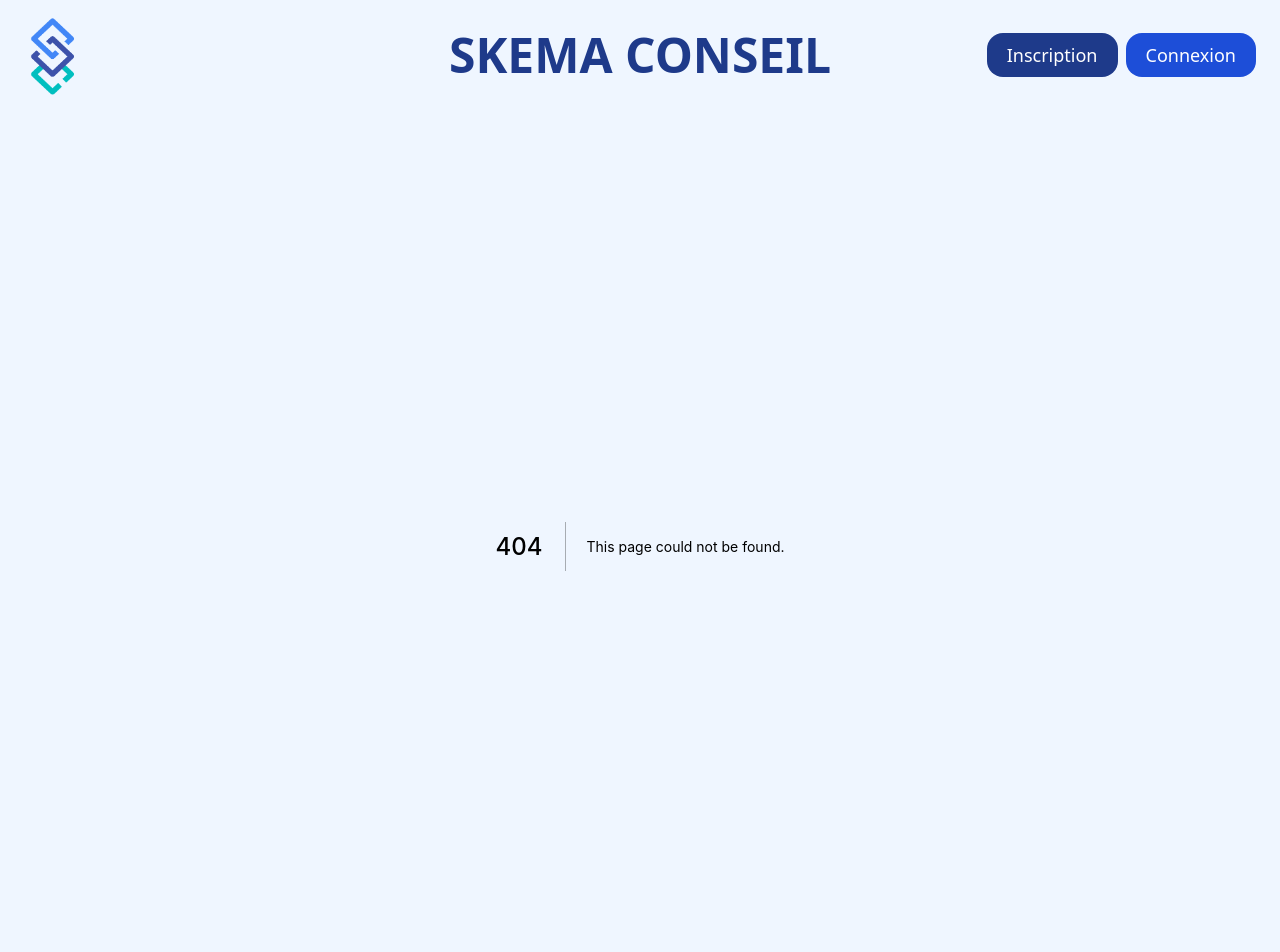
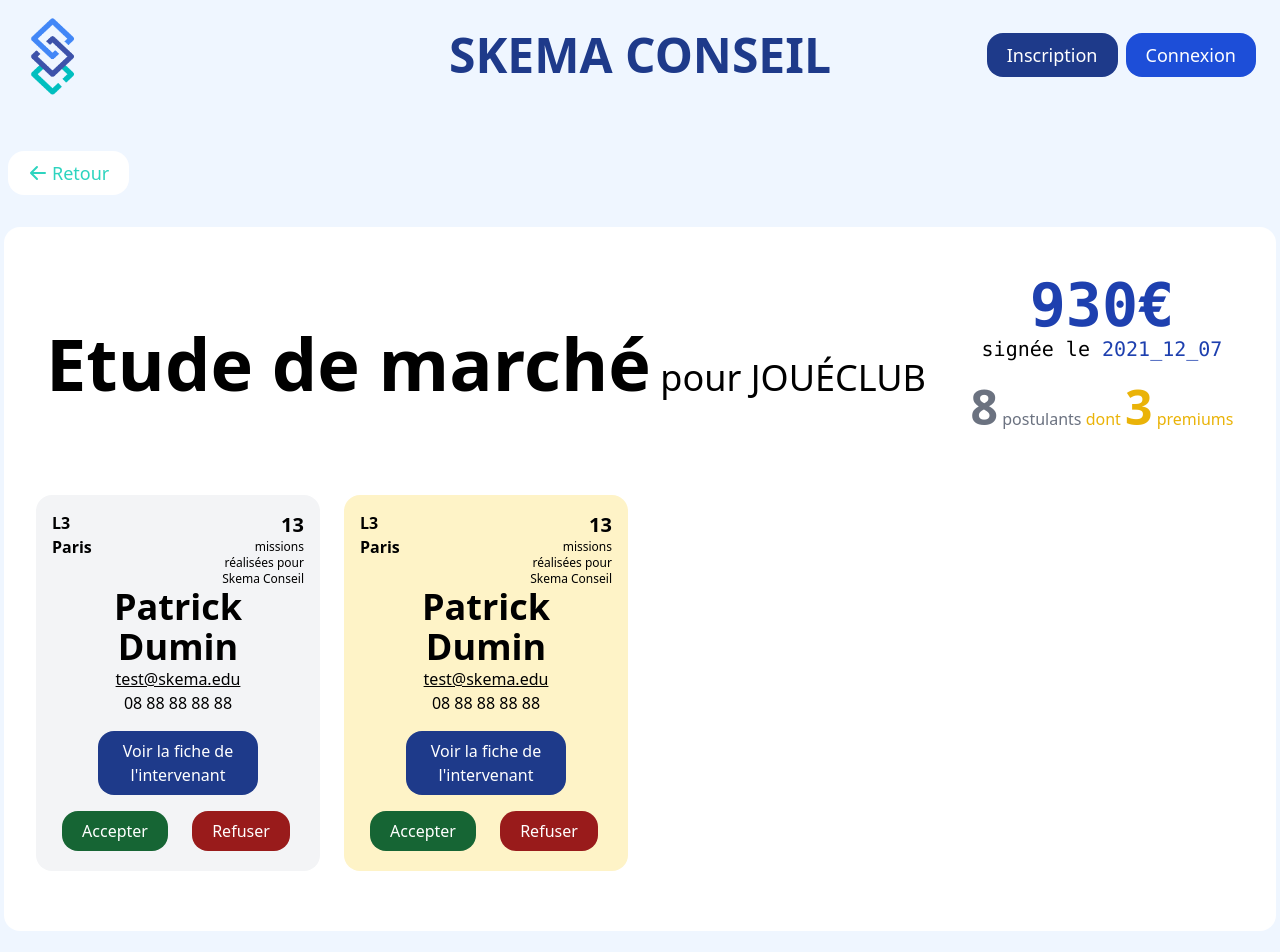
Before and after one commit to cypg09/plateforme-intervenants-frontend, a Next.js app: page /voir-les-postulants/1 in a window 1280 px wide. Before the commit this address had no page. Shown: the top 952 px of the page. Built offline with nearby package versions, Linux system fonts and the light colour scheme.

Commit message:
Voir les postulants done

```diff
--- a/components/rh/dashboard/RhEtudeCard.js
+++ b/components/rh/dashboard/RhEtudeCard.js
@@ -31,7 +31,7 @@ export default function RhEtudeCard({ id, incrementation, nomDuClient, type, nom
         <Button
           text={"‍Voir les postulants"}
           btnStyle={"primary"}
-          href={`/postulants/${incrementation}`}
+          href={`/voir-les-postulants/${incrementation}`}
         />
       </div>
     </CardLayout>
--- a/components/rh/postulants/CardPostulants/CardPostulants.js
+++ b/components/rh/postulants/CardPostulants/CardPostulants.js
@@ -46,7 +46,7 @@ export default function CardPostulants() {
     <div className="grid grid-cols-4 justify-center items-center px-5 py-12 mt-8 bg-white rounded-2xl">
 
       <h1 className='col-span-3 text-4xl'>
-        <span className='text-8xl font-bold'>{ type }</span>
+        <span className='text-7xl font-bold'>{ type }</span>
         {" "}pour{" "}
         <span className="uppercase">{ nomDuClient }</span>
       </h1>
--- a/components/rh/postulants/CardPostulants/SubCardNombrePostulants.js
+++ b/components/rh/postulants/CardPostulants/SubCardNombrePostulants.js
@@ -7,7 +7,7 @@ export default function SubCardNombrePostulants({ nombreDePostulants, nombreDePo
             <span className="text-5xl font-bold">{ nombreDePostulants }</span>
             {" "}postulant{nombreDePostulants > 1 ? "s" : ""}
           </span>
-          <span className="text-blue-600">
+          <span className="text-yellow-500">
             {" "} dont {" "}
             <span className="text-5xl font-bold">{ nombreDePostulantsPremium }</span>
             {" "}premium{ nombreDePostulantsPremium > 1 ? "s" : "" }
--- a/components/rh/postulants/CardPostulants/SubCardPostulant.js
+++ b/components/rh/postulants/CardPostulants/SubCardPostulant.js
@@ -1,30 +1,50 @@
+import Link from "next/link";
+
 export default function SubCardPostulant({ id, prenom, nom, email, phone, promo, campus, nombreEtudesRealisees, isPremium }){
-  const cardBgColor = isPremium ? "bg-gray-100" : "bg-gray-100";
-
-  const SubLayout = ({ children }) => {
-      return (<div className={`grid grid-cols-6 p-4 rounded-2xl ${cardBgColor}`}>
-        { children }
-      </div>)
-  };
+  const isPremiumColor = isPremium ? "bg-amber-100 " : "bg-gray-100";
 
   return(
     <>
-      <SubLayout>
+      <div className={`grid grid-cols-6 p-4 rounded-2xl ${isPremiumColor}`}>
+
         <div className="col-span-3 font-bold text-left">
           <p>{ promo }</p>
           <p>{ campus }</p>
         </div>
+
         <div/>
         <p className="col-span-2 text-right">
           <span className="text-xl font-bold">{ nombreEtudesRealisees }</span>
           <p className="text-xs">{" "}missions réalisées pour Skema Conseil</p>
         </p>
+
         <div className="col-span-6">
-          <p className="text-4xl font-bold text-blue-800">{ prenom } { nom }</p>
+          <p className={`text-4xl font-bold`}>{ prenom } { nom }</p>
           <p type="email" className="underline">{ email }</p>
           <p>{ phone }</p>
         </div>
-      </SubLayout>
+
+        <div className="col-span-4 col-start-2 mt-3 mb-2">
+          <Link href="/postulant">
+            <button className="px-5 py-2 m-1 text-white bg-blue-900 rounded-2xl">
+              Voir la fiche de l'intervenant
+            </button>
+          </Link>
+        </div>
+
+        <div className="col-span-3">
+          <button className="px-5 py-2 m-1 text-white bg-green-800 rounded-2xl">
+            Accepter
+          </button>
+        </div>
+
+        <div className="col-span-3">
+          <button className="px-5 py-2 m-1 text-white bg-red-800 rounded-2xl">
+            Refuser
+          </button>
+        </div>
+
+      </div>
     </>
   );
 }
```
Also changed, not shown: pages/voir-les-postulants/[pid].js (renamed from pages/postulants/[pid].js), pages/voir-les-postulants/index.js (renamed from pages/postulants/index.js).
